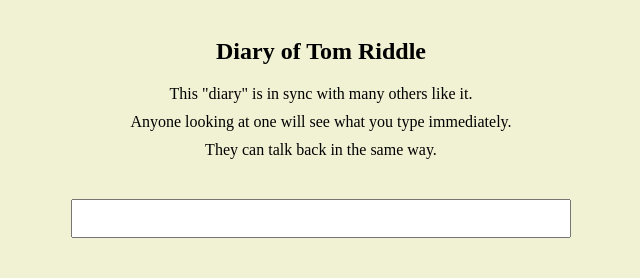
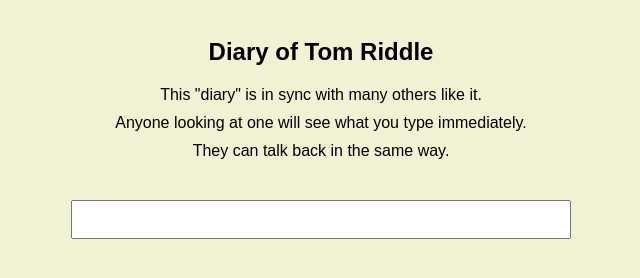
Before and after one commit to caseywatts/webhooks-magic-input, a website: page index.html in a window 1280 px wide. Shown: the whole page, without its empty margins (319-959 px from the left). Drawn offline with nearby package versions, Linux system fonts and the light colour scheme; no server answers.

Commit message:
change font to sans serif

```diff
--- a/index.html
+++ b/index.html
@@ -1,4 +1,4 @@
-<body style="background:#F1F1D4; text-align:center; padding: 30px;">
+<body style="background:#F1F1D4; text-align:center; padding: 30px; font-family: sans-serif;">
   <h2>Diary of Tom Riddle</h2>
   <div style="margin: 10px;">This "diary" is in sync with many others like it.</div>
   <div style="margin: 10px;">Anyone looking at one will see what you type immediately.</div>
```
